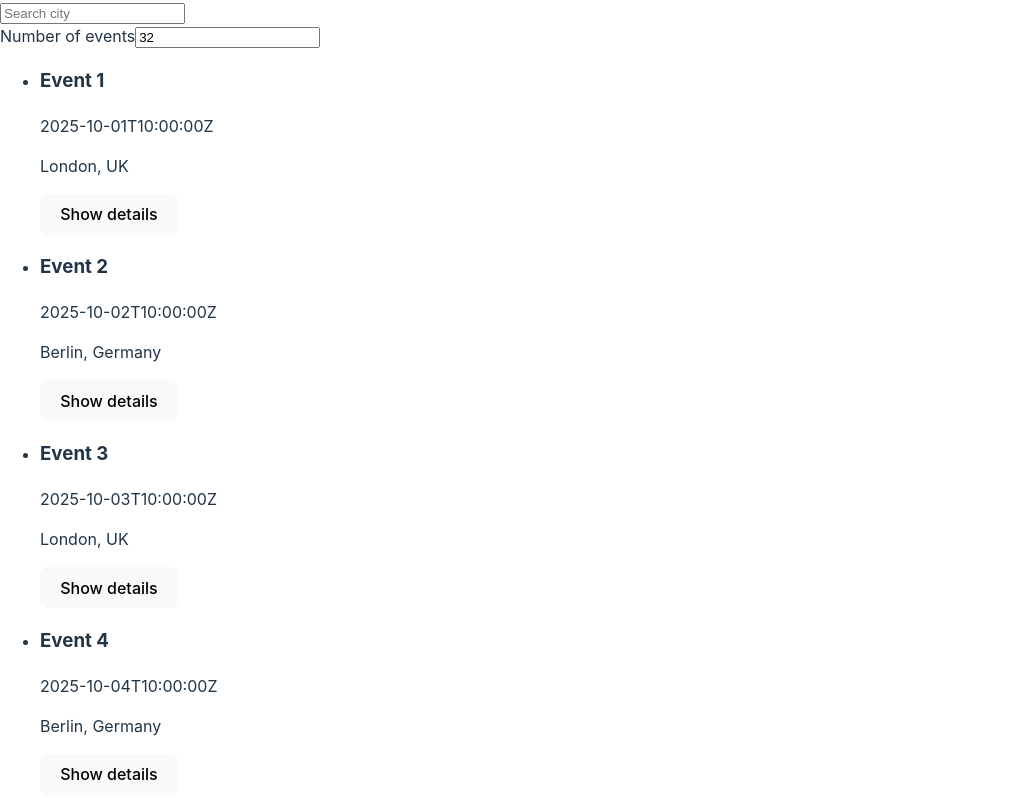
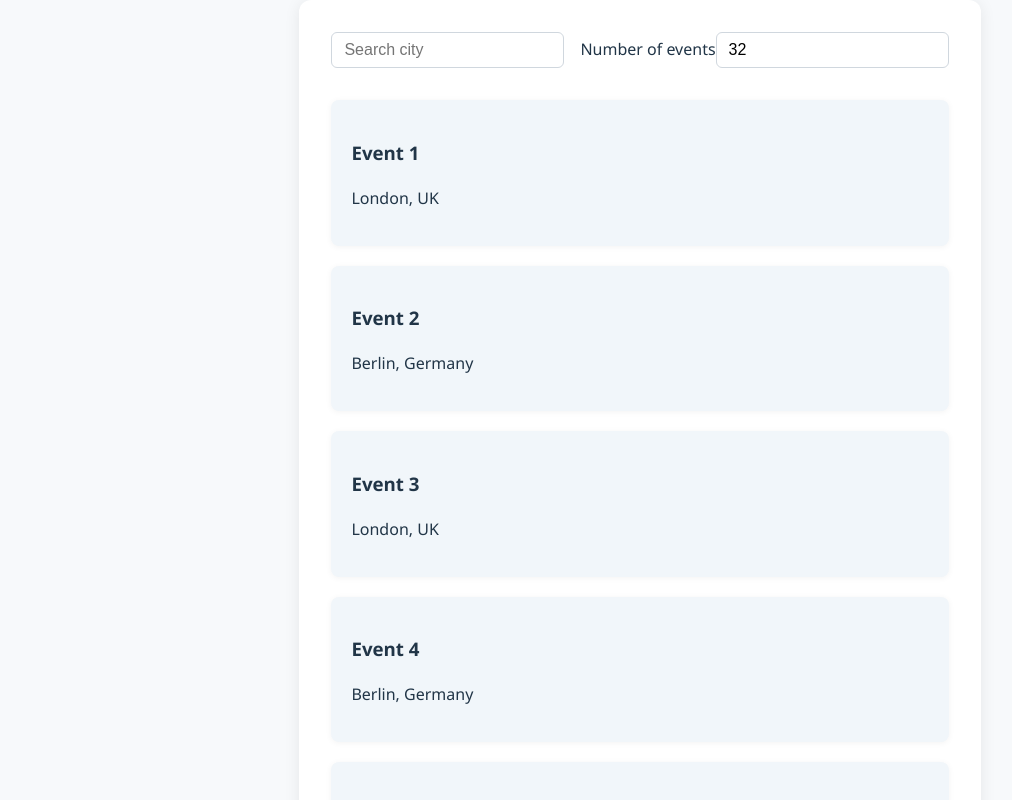
Before and after one commit to apirollijr/meet-app, a React (Vite) app: page / in a window 1280 px wide. Shown: the top 800 px of the page, without its empty margins (0-1012 px from the left). Built offline with nearby package versions, Linux system fonts and the light colour scheme.

Commit message:
fixed css

```diff
--- a/src/App.css
+++ b/src/App.css
@@ -1,89 +1,63 @@
-html, body, #root { height: 100%; }
-* { box-sizing: border-box; }
-
 body {
+  font-family: 'Segoe UI', Arial, sans-serif;
+  background: #f7f9fb;
   margin: 0;
-  background: #f5f7fb;
-  font-family: system-ui, -apple-system, Segoe UI, Roboto, Helvetica, Arial, sans-serif;
-  color: #0f172a;
+  padding: 0;
+  min-height: 100vh;
+  display: flex;
+  align-items: center;
+  justify-content: center;
 }
 
-.app {
-  min-height: 100vh;
-  width: 100%;
-  display: grid;
-  place-items: start center;
-  padding: 32px 16px 64px;
+
+div {
+  box-sizing: border-box;
 }
 
-.container {
+.app-container {
+  max-width: 700px;
   width: 100%;
-  max-width: 960px;
-  margin: 0 auto;
-}
-
-.app__title {
-  margin: 0 0 20px;
-  font-size: clamp(28px, 4vw, 48px);
-  font-weight: 800;
-  letter-spacing: -0.02em;
-  text-align: center;
+  background: #fff;
+  border-radius: 12px;
+  box-shadow: 0 2px 16px rgba(0,0,0,0.08);
+  padding: 32px;
 }
 
 .controls {
-  display: grid;
-  grid-template-columns: 1fr 280px;
-  gap: 18px 24px;
-  align-items: end;
-  margin-bottom: 24px;
+  display: flex;
+  gap: 16px;
+  margin-bottom: 32px;
+  align-items: center;
+  justify-content: center;
 }
 
-#city-search .city,
-.number-of-events input {
-  width: 100%;
-  height: 44px;
-  padding: 10px 14px;
-  border: 1px solid #e5e7eb;
-  border-radius: 12px;
+input, select {
+  padding: 8px 12px;
+  border-radius: 6px;
+  border: 1px solid #d0d7de;
+  font-size: 1rem;
   outline: none;
-  background: #fff;
+  transition: border-color 0.2s;
 }
 
-.number-of-events label {
-  display: block;
-  font-size: 14px;
-  color: #64748b;
-  margin-bottom: 6px;
+input:focus, select:focus {
+  border-color: #0078d7;
 }
 
-#event-list {
-  list-style: none;
-  padding: 0;
-  margin: 0;
-  display: grid;
-  gap: 16px;
+.event-list {
+  display: flex;
+  flex-direction: column;
+  gap: 20px;
 }
 
 .event-card {
-  background: #fff;
-  border: 1px solid #eef2ff;
-  border-radius: 14px;
-  padding: 18px 20px;
-  box-shadow: 0 8px 22px rgba(15, 23, 42, 0.04);
+  background: #f1f6fa;
+  border-radius: 8px;
+  padding: 20px;
+  box-shadow: 0 1px 6px rgba(0,0,0,0.05);
+  transition: box-shadow 0.2s;
 }
 
-.event-card h2 { margin: 0 0 8px; font-size: 24px; }
-.event-card p { margin: 6px 0; color: #64748b; font-size: 14px; }
-
-.event-card button {
-  margin-top: 10px;
-  border: 1px solid #e5e7eb;
-  background: #fff;
-  padding: 8px 12px;
-  border-radius: 10px;
-  cursor: pointer;
+.event-card:hover {
+  box-shadow: 0 4px 16px rgba(0,0,0,0.10);
 }
-
-@media (max-width: 720px) {
-  .controls { grid-template-columns: 1fr; }
-}
--- a/src/App.jsx
+++ b/src/App.jsx
@@ -3,6 +3,7 @@ import CitySearch from './components/CitySearch.jsx';
 import NumberOfEvents from './components/NumberOfEvents.jsx';
 import EventList from './components/EventList.jsx';
 import { getEvents } from './api.js';
+import './App.css';
 
 export default function App() {
   const [events, setEvents] = useState([]);
@@ -20,8 +21,8 @@ export default function App() {
     return () => { active = false; };
   }, [currentCity, currentNOE]);
 
-  return (
-    <div>
+    return (
+    <div className="app-container">
       <div className="controls">
         <CitySearch value={currentCity} onChange={setCurrentCity} />
         <NumberOfEvents
--- a/src/components/EventList.jsx
+++ b/src/components/EventList.jsx
@@ -1,14 +1,18 @@
 import React from 'react';
 import Event from './Event.jsx';
 
-export default function EventList({ events = [] }) {
+export default function EventList({ events }) {
   return (
-    <ul className="event-list">
-      {events.map(ev => (
-        <li key={ev.id || ev.link || ev.title} data-testid="event">
-          <Event event={ev} />
-        </li>
+    <div className="event-list">
+      {events.map(event => (
+        <div className="event-card" key={event.id}>
+          {/* Render event details here */}
+          <h3>{event.title}</h3>
+          <p>{event.date}</p>
+          <p>{event.location}</p>
+          {/* ...other event details... */}
+        </div>
       ))}
-    </ul>
+    </div>
   );
 }
```
